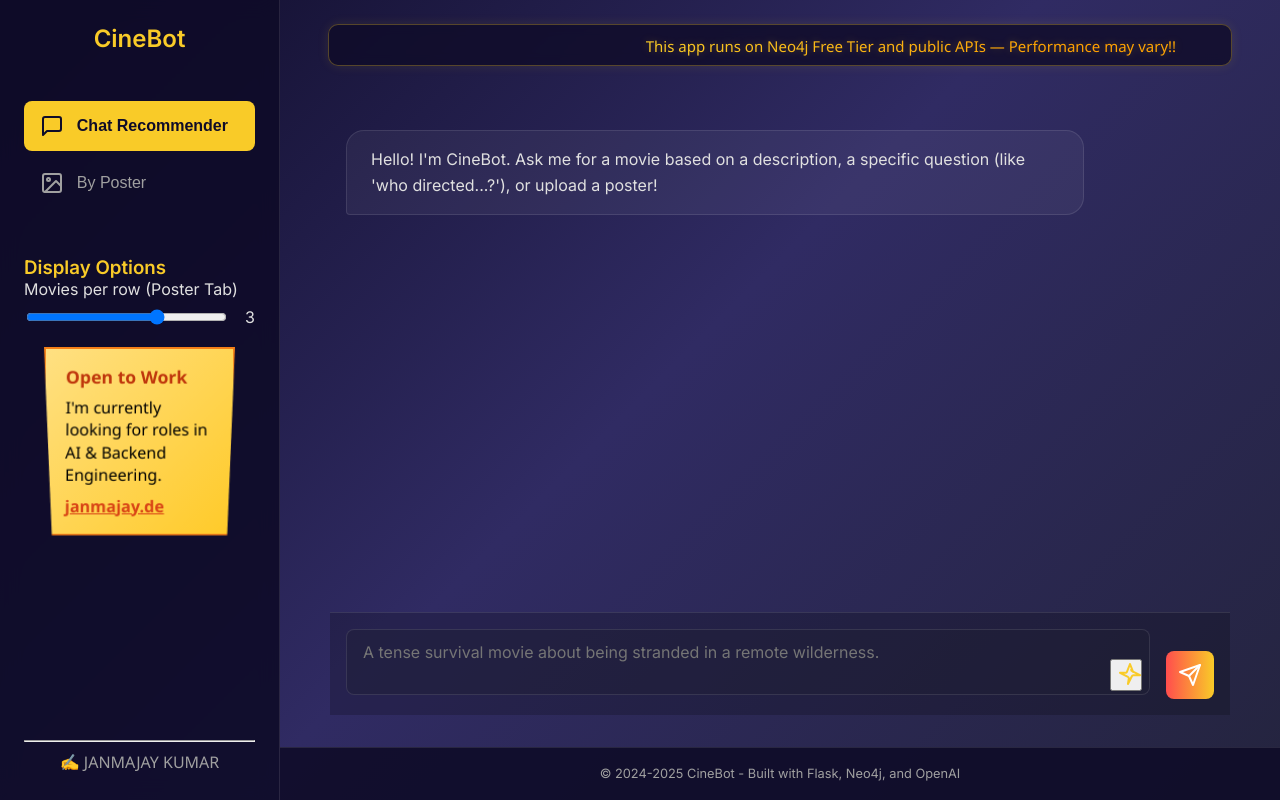
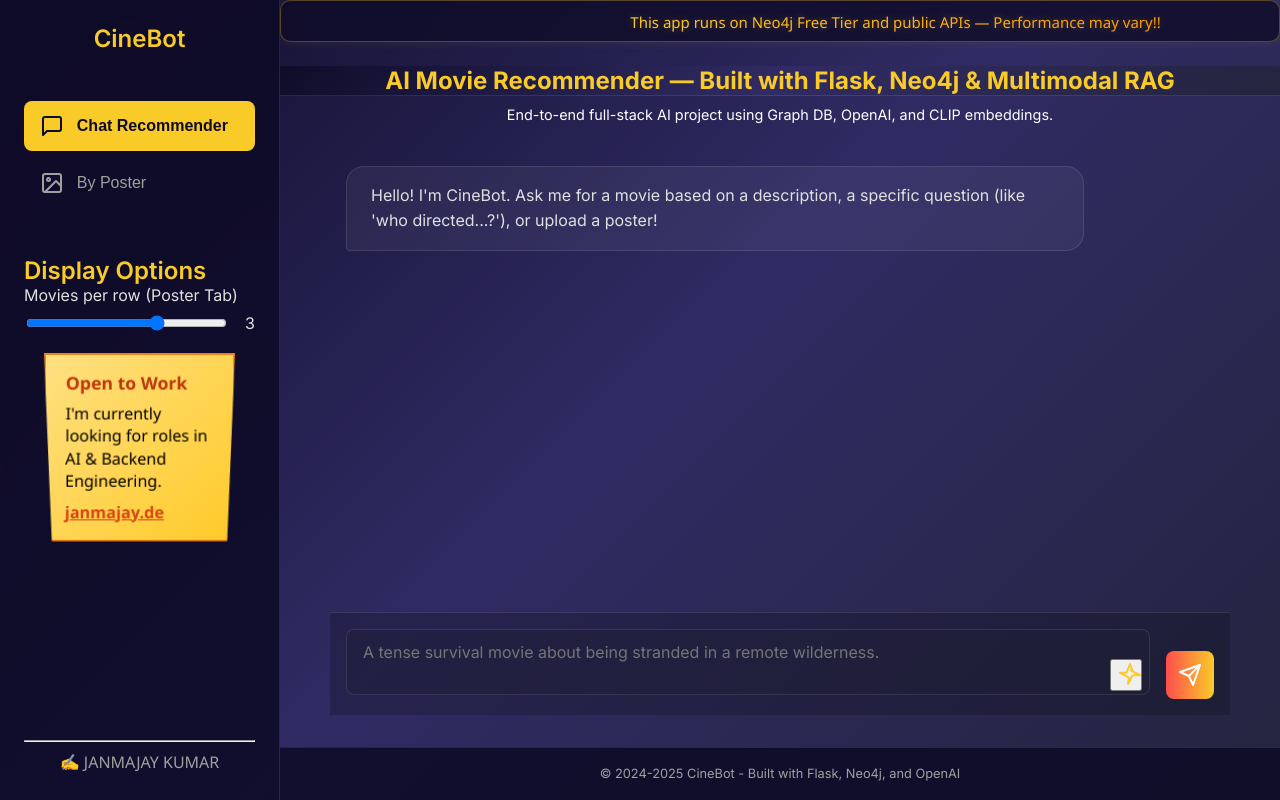
Before and after one commit to QED137/CineBot, a Flask app: page / in a window 1280 px wide. Run offline with Flask 3, Linux system fonts and the light colour scheme; some libraries are stand-ins or nearby versions.

Commit message:
interface enhanced

```diff
--- a/static/css/style.css
+++ b/static/css/style.css
@@ -35,6 +35,8 @@
     color: var(--primary-color);
     font-weight: 600;
     margin: 0;
+    /* font-size: clamp(1.5rem, 4vw, 2.2rem); */
+    font-size: 1.5rem; /* Default size, can be overridden in specific sections */
 }
 
 p {
@@ -139,21 +141,59 @@
     overflow: hidden; /* Key for child scrolling */
 }
 
-.main-header {
-    padding: 1.5rem 3rem;
+.main-head {
+    padding: 0rem 0rem;
     flex-shrink: 0;
+    background: linear-gradient(135deg, var(--background-start), var(--background-mid), var(--background-end));
+    border-bottom: 1px solid var(--border-color);
+    display: flex;
+    flex-direction: column;
+    align-items: center;
+    justify-content: center;
+    text-align: center;
+    position: relative;
 }
 
-.main-header h1 {
-    font-size: clamp(1.5rem, 4vw, 2.2rem); /* Responsive font size */
-    margin-bottom: 0.25rem;
-    color: #fff;
+/* .main-head h1 { */
+    /* font-size: clamp(1.5rem, 4vw, 2.2rem); Responsive font size */
+    /* font-size: 1rem;
+    display: flex;
+    flex-direction: column;
+    align-items: center;
+    justify-content: center;
+    text-align: center;
+    position: relative;
+
+} */
+
+/* .main-head p{
+    font-size: clamp(0.9rem, 2vw, 1.1rem);
+    max-width: 600px;
+    text-align: center;
+    color:  #fff;
+    justify-content:center ;
+
+} */
+ .main-head {
+    font-size: 1.5rem;
+    font-weight: 700;
+    margin-bottom: 0.5rem;
+    color:var(--primary-color);
+    text-align: center;
 }
 
-.main-header .subtitle {
-    font-size: clamp(0.9rem, 2vw, 1.1rem);
-    max-width: 600px;
+.sub-head {
+    font-size: .9rem;
+    font-weight: 100;
+    color: white;
+    text-align: center;
+    margin-bottom: 1.5rem;
+    max-width: 800px;
+    margin-left: auto;
+    margin-right: auto;
+    line-height: 1.5;
 }
+
 
 .tab-content {
     display: none;
--- a/templates/index.html
+++ b/templates/index.html
@@ -61,9 +61,17 @@
              <div class="marquee-container">
                  <p class="marquee-text">This app runs on Neo4j Free Tier and public APIs — Performance may vary!!</p>
             </div>
-           <!-- <h1 class = "main-head">Discover Your Next Favorite Movie</h1>-
-            <p class="subtitle">Use our conversational AI or find movies by poster image.</p>
-        -->
+          <h1 class="main-head">
+    AI Movie Recommender — Built with Flask, Neo4j & Multimodal RAG
+</h1>
+<p class="sub-head">
+    End-to-end full-stack AI project using Graph DB, OpenAI, and CLIP embeddings.
+</p>
+
+
+
+
+
         </header>
 
         <!-- ===> THIS IS THE NEW CHAT INTERFACE STRUCTURE <=== -->
```
